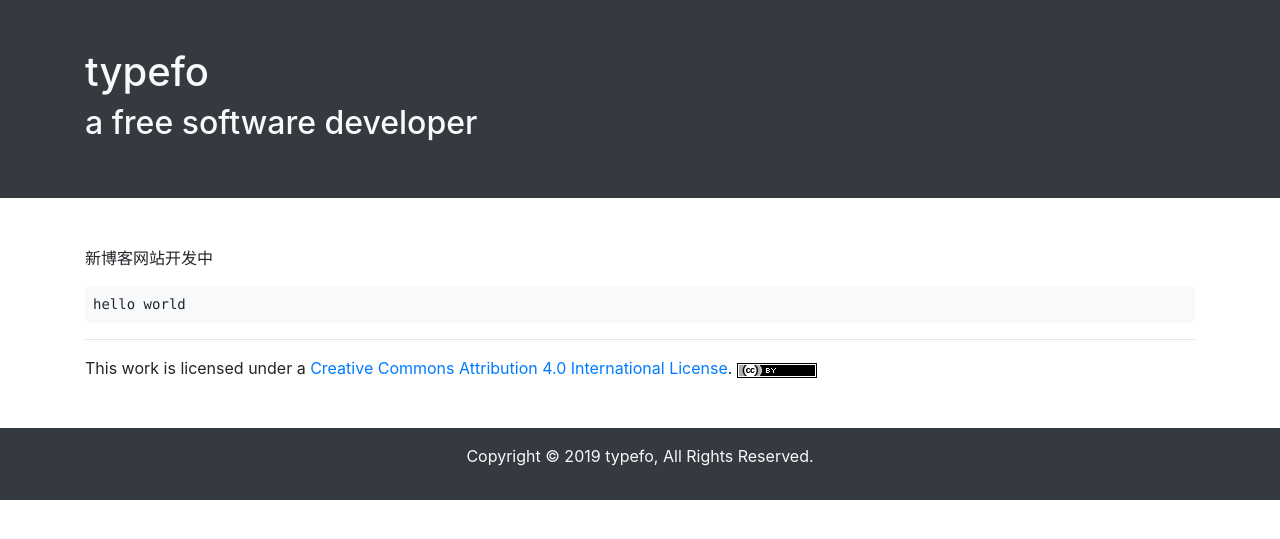
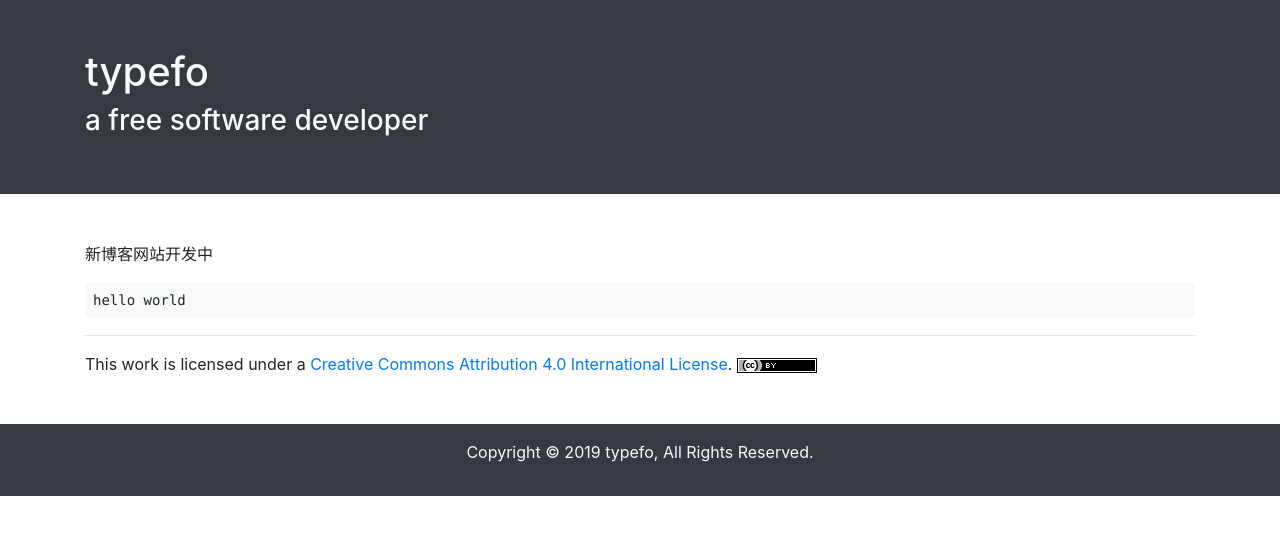
Before and after one commit to ehsud/blog, a Jekyll site: the page built from index.md, in a window 1280 px wide. Shown: the top 539 px of the page. Built offline with Jekyll 4.4.1, drawn with Linux system fonts in a browser that asks for light colours.

Commit message:
updated some files

```diff
--- a/_layouts/default.html
+++ b/_layouts/default.html
@@ -15,7 +15,7 @@
             <div class="header row">
                 <div class="col">
                     <p class="h1"><a href="/" class="text-light">{{ site.title }}</a></p>
-                    <p class="h2 text-light">{{ site.description }}</p>
+                    <p class="h3 text-light">{{ site.description }}</p>
                 </div>
             </div>
         </div>
```
